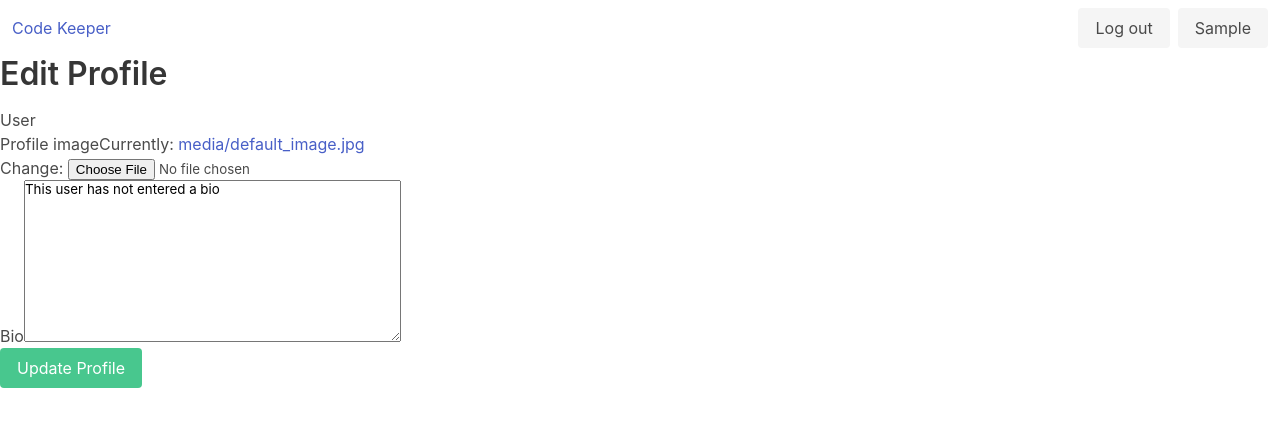
After one commit to Momentum-Team-9/django-duplex-team_flying_squirrel, a Django app: page /user/1/profile/edit in a window 1280 px wide. The commit adds this page. Shown: the top 427 px of the page. Run offline with Django 3.2, Linux system fonts and the light colour scheme; the visitor is signed in with stand-in values (Sample User, id 1); data comes from the database, SQL or seed files in the repository.

Commit message:
edit profile form loads saves new bio - but not pic

```diff
--- a/code_snippet/urls.py
+++ b/code_snippet/urls.py
@@ -24,6 +24,7 @@ urlpatterns = [
     path('admin/', admin.site.urls),
     path('accounts/', include('registration.backends.simple.urls')),
     path('user/<int:pk>/profile', views.user_profile, name='user_profile'),
+    path('user/<int:pk>/profile/edit', views.edit_profile, name='edit_profile'),
     path('feed/', views.feed, name='feed'),
     path('', views.index, name='index'),
     path('snippet/<int:pk>', views.snippet, name='snippet'),
--- a/core/forms.py
+++ b/core/forms.py
@@ -10,8 +10,18 @@ class ProfileForm(forms.ModelForm):
         self.fields['user'].widget = forms.HiddenInput()
     class Meta:
         model = Profile
-        fields = ['profile_image', 'bio']
+        fields = ['user', 'profile_image', 'bio']
 
+
+# class EditProfileForm(forms.ModelForm):
+#
+    # def __init__(self, *args, **kwargs):
+    #     super(ProfileForm, self).__init__(*args, **kwargs)
+    #     self.fields['user'].disabled = True
+    #     self.fields['user'].widget = forms.HiddenInput()
+    # class Meta:
+    #     model = Profile
+    #     fields = ['profile_image', 'bio', 'user']
 
 
 class SnippetForm(forms.ModelForm):
--- a/core/models.py
+++ b/core/models.py
@@ -18,7 +18,7 @@ class User(AbstractUser):
 class Profile(models.Model):
     user = models.OneToOneField(User, on_delete=models.CASCADE, related_name='profile', primary_key=True)
     profile_image = models.ImageField(upload_to='media', default='media/default_image.jpg')
-    bio = models.TextField(max_length=400, null=True, blank=True)
+    bio = models.TextField(max_length=400, null=True, blank=True, default='This user has not entered a bio')
 
     @receiver(post_save, sender=User)
     def create_user_profile(sender, instance, created, **kwargs):
@@ -29,9 +29,9 @@ class Profile(models.Model):
     def save_user_profile(sender, instance, **kwargs):
 	    instance.profile.save()
 
-
     def __str__(self):
         return f"{self.user}"
+
 
 class Snippet(models.Model):
     title = models.CharField(max_length=100)
--- a/core/views.py
+++ b/core/views.py
@@ -1,7 +1,7 @@
 from django.contrib.auth.decorators import login_required
 from django.shortcuts import render, redirect, get_object_or_404
 from .models import User, Profile, Snippet
-from .forms import SnippetForm
+from .forms import SnippetForm, ProfileForm
 
 
 # Create your views here.
@@ -14,6 +14,14 @@ def index(request):
 
 
 @login_required
+def feed(request):
+    users = User.objects.all()
+    snippets = Snippet.objects.all()
+
+    return render(request, 'core/feed.html', {'users':users, 'snippets': snippets})
+
+
+@login_required
 def user_profile(request, pk):
     user = get_object_or_404(User, pk=pk)
     profile = get_object_or_404(Profile, user=user)
@@ -22,12 +30,25 @@ def user_profile(request, pk):
 
 
 @login_required
-def feed(request):
-    users = User.objects.all()
-    snippets = Snippet.objects.all()
+def edit_profile(request, pk):
+    user = get_object_or_404(User, pk=pk)
+    profile = get_object_or_404(Profile, user=user)
 
-    return render(request, 'core/feed.html', {'users':users, 'snippets': snippets})
+    if request.method == 'GET':
+        form = ProfileForm(instance=profile)
+    else:
+        form = ProfileForm(data=request.POST, instance=profile)
+        if form.is_valid():
+            profile = form.save(commit=False)
+            profile.user = request.user
+            profile.save()
+            return redirect('feed')
 
+    return render(
+        request,
+        'core/edit_profile.html',
+        {'form': form}
+    )
 
 @login_required
 def snippet(request, pk):
--- /dev/null
+++ b/templates/core/edit_profile.html
@@ -0,0 +1,20 @@
+{% extends "base.html" %}
+
+{% block content %}
+<h1> Edit Profile </h1>
+
+<div class="form">
+    <form method="POST" class="form-element">
+        {% csrf_token %}
+        {% for field in form %}
+        <div class="">
+            <label for="{{field.id_for_label}}" class="">{{ field.label }}{{ field }}</label>
+        </div>
+        {% endfor %}
+        <div>
+            <button class="button is-success" type="submit">Update Profile</button>
+        </div>
+    </form>
+
+
+{% endblock %}
--- a/templates/core/user_profile.html
+++ b/templates/core/user_profile.html
@@ -12,15 +12,17 @@
     <h1>{{user.username|title}}'s Profile</h1>
   </header>
 {% endif %}
-
+<div class="profile">
+  {{ profile.bio }}
   <div class="profile-pic">
       <img src="{{ profile.profile_image.url }}" alt="Profile pic" width="200">
       <br>
       {% if request.user.pk == user.pk %}
-        Edit Picture
+      <a href="{% url 'edit_profile' pk=user.pk %}">Edit Profile</a>
       {% endif %}
   </div>
 </br></br>
+</div>
 <div class="snippets-box">
   <div>
     <h3><a href="{% url 'add_snippet' pk=user.pk %}">Add New Snippet</a></h3>
```
Lines whose indentation alone changed are shown as unchanged.
